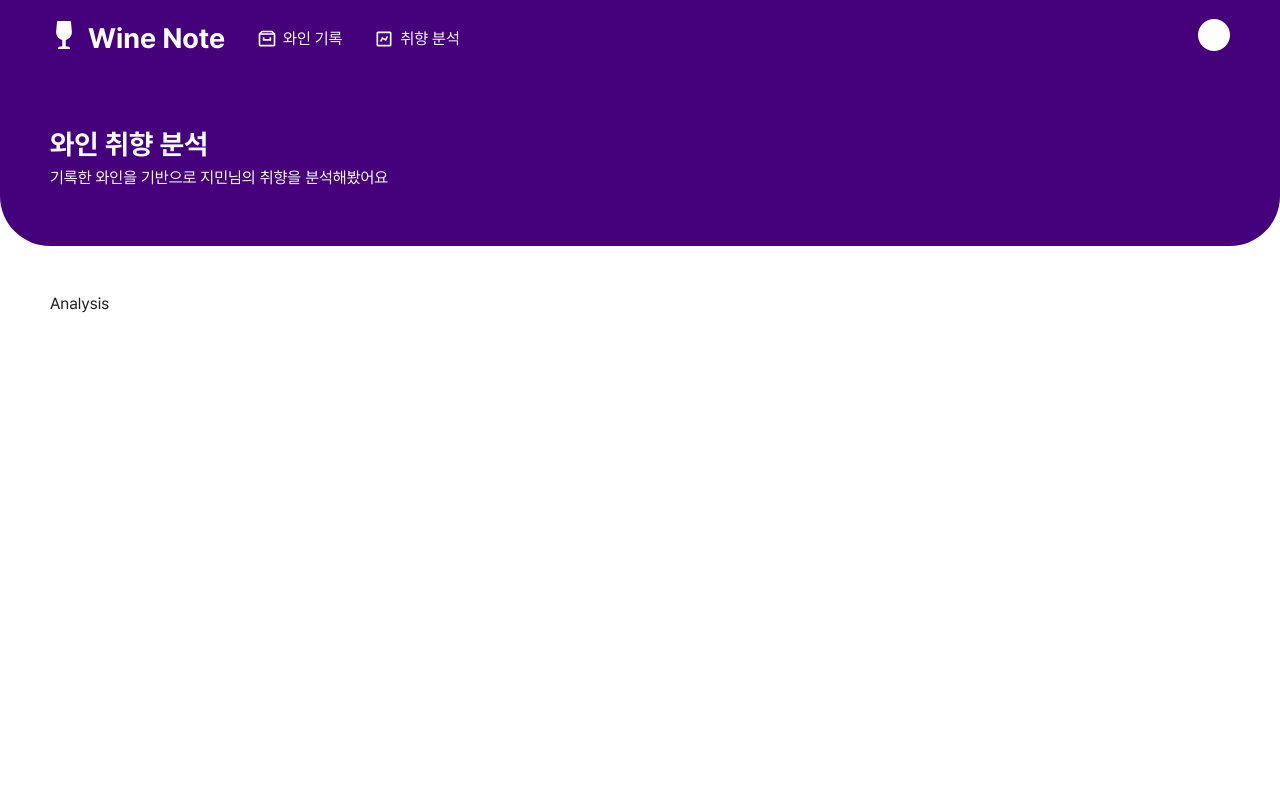
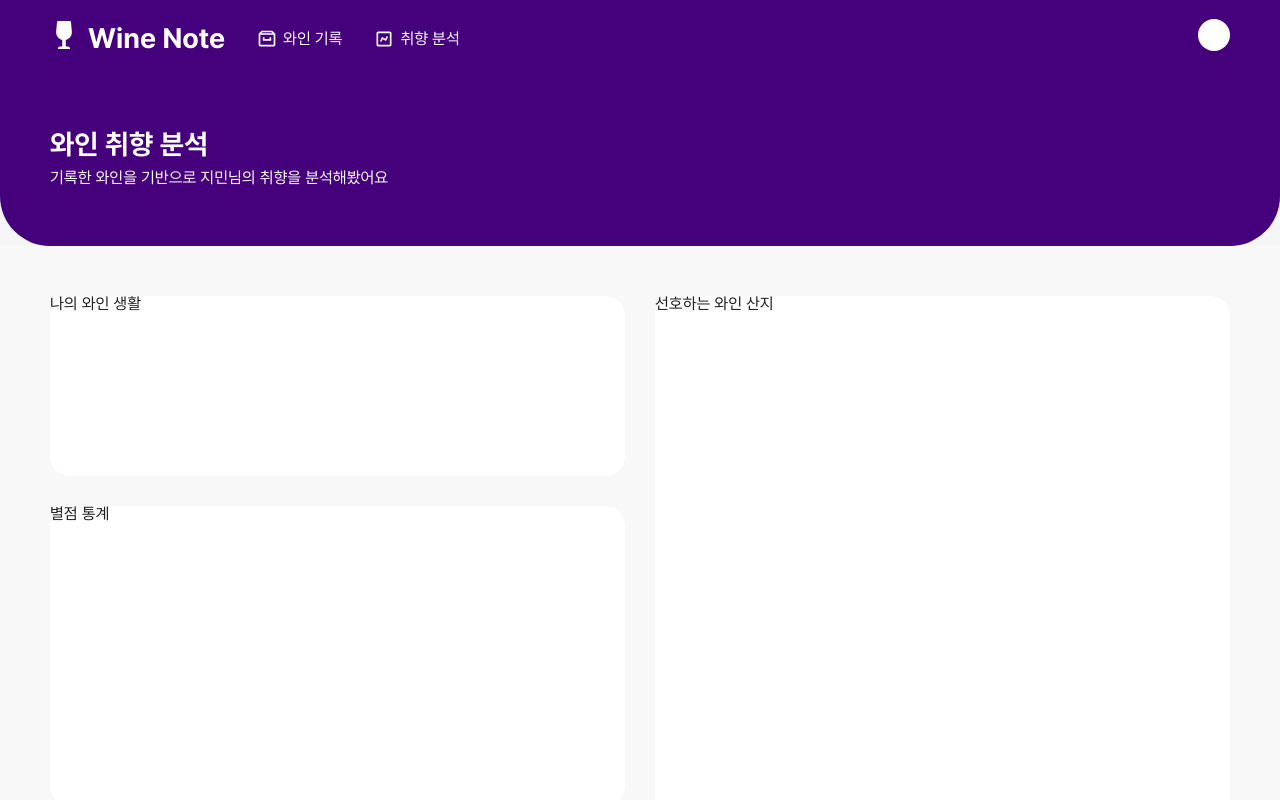
Before and after one commit to JIMIN1020/wine-note, a React (Create React App) app in the folder client/: page /analysis in a window 1280 px wide. Shown: the top 800 px of the page. Built offline with nearby package versions, Linux system fonts and the light colour scheme.

Commit message:
[Style]: 분석 페이지 레이아웃

```diff
--- a/client/src/components/analysis/ReportBox.tsx
+++ b/client/src/components/analysis/ReportBox.tsx
@@ -2,10 +2,20 @@ import React from 'react';
 import styled from 'styled-components';
 import { defaultWidth } from '../../styles/GlobalStyle';
 
-const ReportBox: React.FC = () => {
+const ReportBox = () => {
   return (
     <Container>
-      <Wrapper>Analysis</Wrapper>
+      <Wrapper>
+        <ColumnWrapper>
+          <Box1>나의 와인 생활</Box1>
+          <Box2>별점 통계</Box2>
+          <Box4>선호하는 와인 종류</Box4>
+        </ColumnWrapper>
+        <ColumnWrapper>
+          <Box3>선호하는 와인 산지</Box3>
+          <Box5>선호하는 포도 품종</Box5>
+        </ColumnWrapper>
+      </Wrapper>
     </Container>
   );
 };
@@ -15,7 +25,7 @@ export default ReportBox;
 const Container = styled.div`
   width: 100%;
   flex: 1;
-  background-color: ${({ theme }) => theme.colors.bg_white};
+  background-color: ${({ theme }) => theme.colors.bg_white_gray};
 
   display: flex;
   justify-content: center;
@@ -24,6 +34,50 @@ const Container = styled.div`
 const Wrapper = styled.div`
   ${defaultWidth}
   padding: 50px;
-  display: flex;
+  display: grid;
+  grid-template-columns: 1fr 1fr;
+  gap: 30px;
   color: ${({ theme }) => theme.colors.font_black};
 `;
+
+const ColumnWrapper = styled.div`
+  width: 100%;
+  display: flex;
+  flex-direction: column;
+  gap: 30px;
+`;
+
+const Box1 = styled.div`
+  width: 100%;
+  height: 180px;
+  background-color: white;
+  border-radius: 20px;
+`;
+
+const Box2 = styled.div`
+  width: 100%;
+  height: 300px;
+  background-color: white;
+  border-radius: 20px;
+`;
+
+const Box3 = styled.div`
+  width: 100%;
+  height: 600px;
+  background-color: white;
+  border-radius: 20px;
+`;
+
+const Box4 = styled.div`
+  width: 100%;
+  height: 400px;
+  background-color: white;
+  border-radius: 20px;
+`;
+
+const Box5 = styled.div`
+  width: 100%;
+  height: 400px;
+  background-color: white;
+  border-radius: 20px;
+`;
--- a/client/src/components/common/Wine.tsx
+++ b/client/src/components/common/Wine.tsx
@@ -49,7 +49,7 @@ const Container = styled(motion.div)`
   height: 350px;
   border-radius: 12px;
   background-color: ${({ theme }) => theme.colors.bg_white};
-  box-shadow: rgba(0, 0, 0, 0.06) 0px 4px 40px 0px;
+  /* box-shadow: rgba(0, 0, 0, 0.06) 0px 4px 40px 0px; */
   color: ${({ theme }) => theme.colors.font_black};
   position: relative;
   cursor: pointer;
--- a/client/src/components/home/BottomSheet.tsx
+++ b/client/src/components/home/BottomSheet.tsx
@@ -32,7 +32,7 @@ export default BottomSheet;
 
 const Container = styled.div`
   width: 100%;
-  background-color: ${({ theme }) => theme.colors.bg_white};
+  background-color: ${({ theme }) => theme.colors.bg_white_gray};
   box-sizing: content-box;
 
   display: flex;
--- a/client/src/components/winelist/Content.tsx
+++ b/client/src/components/winelist/Content.tsx
@@ -5,7 +5,7 @@ import Category from './Category';
 import WineContainer from './WineContainer';
 import SearchBar from './SearchBar';
 
-const Content: React.FC = () => {
+const Content = () => {
   return (
     <Container>
       <Wrapper>
@@ -24,7 +24,7 @@ export default Content;
 const Container = styled.div`
   width: 100%;
   flex: 1;
-  background-color: ${({ theme }) => theme.colors.bg_white};
+  background-color: ${({ theme }) => theme.colors.bg_white_gray};
 
   display: flex;
   justify-content: center;
--- a/client/src/styles/GlobalStyle.tsx
+++ b/client/src/styles/GlobalStyle.tsx
@@ -18,7 +18,7 @@ export const GlobalStyle = createGlobalStyle`
     body {
         margin: 0;
         font-family: "Pretendard";
-        background-color: #ffffff;
+        background-color: #F5F5F5;
         position: relative;
         color: #1E1E1E;
     }
--- a/client/src/styles/theme.ts
+++ b/client/src/styles/theme.ts
@@ -5,6 +5,7 @@ const colors: Colors = {
   wine_mid_purple: '#46007bca',
   wine_light_purple: '#faf7ff',
   bg_white: '#ffffff',
+  bg_white_gray: '#f8f8f8',
   bg_lightgray: '#eeeeee',
   border_gray: '#b1b1b1d2',
   font_white: '#ffffff',
--- a/client/src/types/styled.d.ts
+++ b/client/src/types/styled.d.ts
@@ -6,6 +6,7 @@ declare module 'styled-components' {
     wine_mid_purple: string;
     wine_light_purple: string;
     bg_white: string;
+    bg_white_gray: string;
     bg_lightgray: string;
     border_gray: string;
     font_white: string;
```
